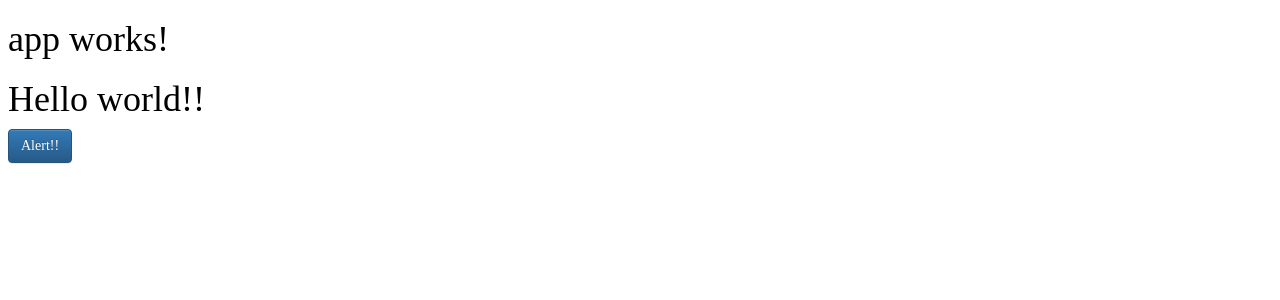
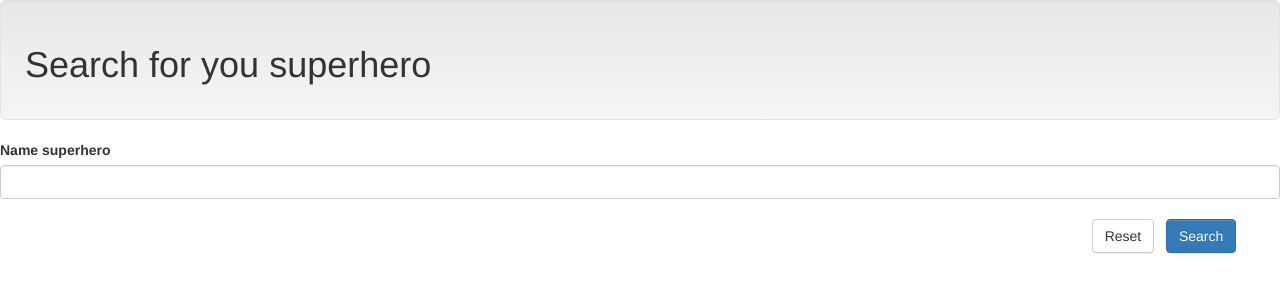
Before and after one commit to ardiadrianadri/basicCourse, an Angular app: page / in a window 1280 px wide. Shown: the top 300 px of the page. Built offline with nearby package versions, Linux system fonts and the light colour scheme.

Commit message:
End of volument one section three

```diff
--- a/src/app/app.component.html
+++ b/src/app/app.component.html
@@ -1,7 +1,2 @@
-<h1>
-  {{msg1}}
-</h1>
-<h1>
-  {{msg2}}
-</h1>
-<button type="button" class="btn btn-primary" (click)="sendAlert()" >Alert!!</button>
+<my-header></my-header>
+<my-form></my-form>
--- a/src/app/app.component.ts
+++ b/src/app/app.component.ts
@@ -2,14 +2,6 @@ import { Component } from '@angular/core';
 
 @Component({
   selector: 'app-root',
-  templateUrl: './app.component.html',
-  styleUrls: ['../../node_modules/bootstrap/dist/css/bootstrap.css', '../../node_modules/bootstrap/dist/css/bootstrap-theme.css']
+  templateUrl: './app.component.html'
 })
-export class AppComponent {
-  msg1 = 'app works!';
-  msg2 = 'Hello world!!';
-
-  public sendAlert() {
-    alert(`Value of msg1: ${this.msg1}. Value of msg2: ${this.msg2}`);
-  }
-}
+export class AppComponent {}
--- /dev/null
+++ b/src/app/button/button.component.html
@@ -0,0 +1 @@
+<button type="button" class="btn" [ngClass]="type" (click)="buttonHasBeenPressed()">{{title}}</button>
--- /dev/null
+++ b/src/app/button/button.component.ts
@@ -0,0 +1,20 @@
+import { Component, Input, Output, EventEmitter } from '@angular/core';
+
+@Component({
+    selector: 'my-button',
+    templateUrl: './button.component.html'
+})
+export class ButtonComponent {
+    @Input()
+    public title: string;
+
+    @Input()
+    public type: string;
+
+    @Output()
+    public customClick = new EventEmitter();
+
+    buttonHasBeenPressed() {
+        this.customClick.emit(this.title);
+    }
+}
--- /dev/null
+++ b/src/app/header/header.component.html
@@ -0,0 +1,7 @@
+<div class="row">
+    <div class="col-xs-12">
+        <div class="well well-lg">
+            <h1>Search for you superhero</h1>
+        </div>
+    </div>
+</div>
--- /dev/null
+++ b/src/app/searchForm/searchForm.component.html
@@ -0,0 +1,31 @@
+<div class="row">
+    <div class="col-xs-12">
+        <label for="inputNameHero">Name superhero</label>
+    </div>
+</div>
+<div class="row">
+    <div class="col-xs-12">
+        <input type="text" id="inputNameHero" class="form-control" [(ngModel)]="heroName"/>
+    </div>
+</div>
+<div class="row">
+    <div class="col-xs-12">
+        &nbsp;
+    </div>
+</div>
+<div class="row">
+    <div class="col-xs-offset-10 col-xs-2">
+        <my-button [title]="resetTitle" [type]="'btn-default'" (customClick)="doAnAction($event)"></my-button>&nbsp;&nbsp;
+        <my-button [title]="searchTitle" [type]="'btn-primary'" (customClick)="doAnAction($event)"></my-button>
+    </div>
+</div>
+<div class="row">
+    <div class="col-xs-12">
+        &nbsp;
+    </div>
+</div>
+<div class="row">
+    <div class="col-xs-12">
+        <h1>{{heroName}}</h1>
+    </div>
+</div>
--- /dev/null
+++ b/src/app/searchForm/searchForm.component.ts
@@ -0,0 +1,16 @@
+import { Component } from '@angular/core';
+
+@Component({
+    selector: 'my-form',
+    templateUrl: './searchForm.component.html'
+})
+export class SearchFormComponent {
+    public resetTitle: string = 'Reset';
+    public searchTitle: string = 'Search';
+    public auxAttr: string;
+    public heroName: string;
+
+    doAnAction(titleButton) {
+        this.auxAttr = titleButton;
+    }
+}
--- a/src/styles.css
+++ b/src/styles.css
@@ -1 +1,3 @@
 /* You can add global styles to this file, and also import other style files */
+@import url('../node_modules/bootstrap/dist/css/bootstrap-theme.css');
+@import url('../node_modules/bootstrap/dist/css/bootstrap.css');
```
Also changed, not shown: src/app/app.module.ts (+7 -1 lines), src/app/header/header.component.ts (added, +7 -0 lines).
